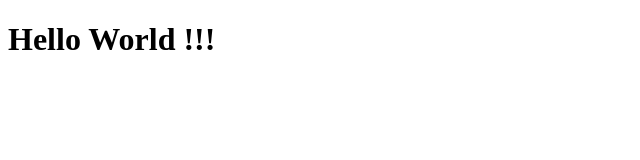
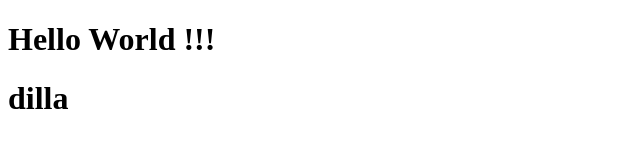
Before and after one commit to fadilahaulia22/folder-projekan, a plain HTML site: page Pages/index.html in a window 1280 px wide. Shown: the whole page, without its empty margins (0-640 px from the left). Drawn offline with Linux system fonts and the light colour scheme.

Commit message:
add-dila

```diff
--- a/Pages/index.html
+++ b/Pages/index.html
@@ -7,5 +7,6 @@
 </head>
 <body>
     <h1>Hello World !!!</h1>
+    <h1>dilla</h1>
 </body>
 </html>
```
